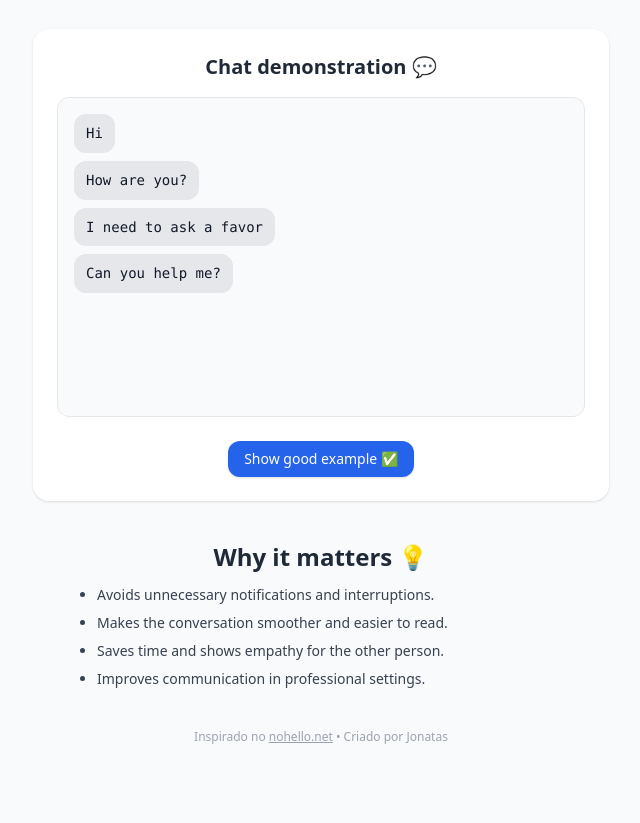
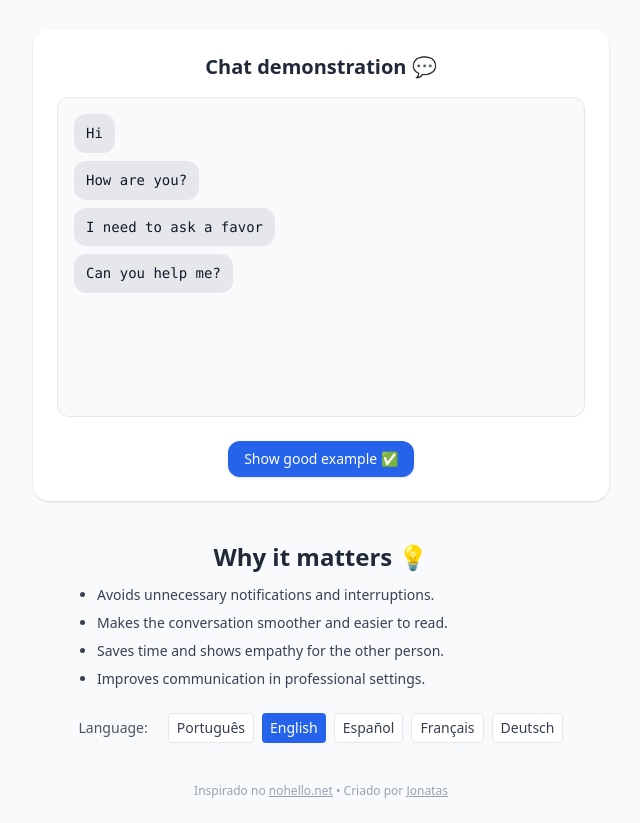
Before and after one commit to JonatasCosta/nobreaks, a plain HTML site: page index.html in a window 1280 px wide. Shown: the part 179-1002 px from the top of the page, without its empty margins (319-959 px from the left). Before the commit the page ends 948 px from the top, so only its background shows below. Drawn offline with nearby package versions, Linux system fonts and the light colour scheme.

Commit message:
Add readme file + New languages

```diff
--- a/index.html
+++ b/index.html
@@ -43,9 +43,28 @@
             </ul>
         </section>
 
+        <div class="mt-6 flex items-center justify-center space-x-3 text-sm text-gray-600 dark:text-gray-300">
+            <span class="font-medium mr-2">{{ t('languageLabel') }}</span>
+            <div class="flex space-x-2">
+                <button
+                        :class="[
+                        'px-2 py-1 rounded text-sm focus:outline-none',
+                        currentLang === opt.code ? 'bg-blue-600 text-white' : 'bg-white dark:bg-gray-800 text-gray-700 dark:text-gray-300 border border-gray-200 dark:border-gray-700'
+                    ]"
+                        :key="opt.code"
+                        @click="currentLang = opt.code"
+                        type="button"
+                        v-for="opt in langOptions"
+                >
+                    {{ opt.label }}
+                </button>
+            </div>
+        </div>
+
         <footer class="mt-10 text-gray-400 text-xs text-center">
             Inspirado no <a class="underline" href="https://nohello.net" target="_blank">nohello.net</a> • Criado por
-            Jonatas
+            <a class="underline" href="https://www.linkedin.com/in/jonatas-costa-dev/" rel="noopener noreferrer"
+               target="_blank">Jonatas</a>
         </footer>
     </main>
 </div>
@@ -65,11 +84,15 @@
                 const lang = (navs[0] || '').toLowerCase();
                 if (lang.startsWith('pt')) return 'pt';
                 if (lang.startsWith('en')) return 'en';
+                if (lang.startsWith('es')) return 'es';
+                if (lang.startsWith('fr')) return 'fr';
+                if (lang.startsWith('de')) return 'de';
                 return 'pt';
             }
 
             const translations = {
                 pt: {
+                    languageLabel: 'Idioma:',
                     title: 'Por favor, não mande mensagens quebradas.',
                     subtitle: 'Evite mandar uma linha por vez. Escreva sua mensagem de forma completa — é mais claro e educado.',
                     chatDemoTitle: 'Demonstração de chat 💬',
@@ -81,9 +104,10 @@
                     why3: 'Economiza tempo e demonstra empatia com o outro.',
                     why4: 'Melhora a comunicação em ambientes profissionais.',
                     messagesBad: ['Oi', 'Tudo bem?', 'Preciso te pedir um favor', 'Pode me ajudar?'],
-                    messagesGood: ['Oi, tudo bem? Preciso te pedir um favor pode me ajudar?']
+                    messagesGood: ['Oi, tudo bem? Preciso te pedir um favor. Pode me ajudar?']
                 },
                 en: {
+                    languageLabel: 'Language:',
                     title: "Please don't send broken messages.",
                     subtitle: 'Avoid sending one line at a time. Write your message completely — it’s clearer and more polite.',
                     chatDemoTitle: 'Chat demonstration 💬',
@@ -95,9 +119,62 @@
                     why3: 'Saves time and shows empathy for the other person.',
                     why4: 'Improves communication in professional settings.',
                     messagesBad: ['Hi', 'How are you?', 'I need to ask a favor', 'Can you help me?'],
-                    messagesGood: ['Hi, how are you? I need to ask a favor can you help me?']
+                    messagesGood: ['Hi, how are you? I need to ask a favor. Can you help me?']
+                },
+                es: {
+                    languageLabel: 'Idioma:',
+                    title: 'Por favor, no envíes mensajes fragmentados.',
+                    subtitle: 'Evita enviar una línea a la vez. Escribe tu mensaje completo — es más claro y cortés.',
+                    chatDemoTitle: 'Demostración de chat 💬',
+                    showGood: 'Mostrar exemplo bom ✅',
+                    showBad: 'Mostrar exemplo malo ❌',
+                    whyTitle: 'Por qué importa 💡',
+                    why1: 'Evita notificaciones e interrupciones innecesarias.',
+                    why2: 'Hace la conversación más fluida y fácil de leer.',
+                    why3: 'Ahorra tiempo y muestra empatía hacia la otra persona.',
+                    why4: 'Mejora la comunicación en entornos profesionales.',
+                    messagesBad: ['Hola', '¿Cómo estás?', 'Necesito pedirte un favor', '¿Me puedes ayudar?'],
+                    messagesGood: ['Hola, ¿cómo estás? Necesito pedirte un favor. ¿Me puedes ayudar?']
+                },
+                fr: {
+                    languageLabel: 'Langue :',
+                    title: "S'il vous plaît, n'envoyez pas de messages morcelés.",
+                    subtitle: 'Évitez d’envoyer une ligne à la fois. Écrivez votre message en entier — c’est plus clair et poli.',
+                    chatDemoTitle: 'Démonstration de chat 💬',
+                    showGood: 'Afficher bon exemple ✅',
+                    showBad: 'Afficher mauvais exemple ❌',
+                    whyTitle: 'Pourquoi c’est important 💡',
+                    why1: 'Évite les notifications et interruptions inutiles.',
+                    why2: 'Rend la conversation plus fluide et agréable à lire.',
+                    why3: 'Fait gagner du temps et montre de l’empathie envers l’autre.',
+                    why4: 'Améliore la communication en milieu professionnel.',
+                    messagesBad: ['Salut', 'Ça va?', "J'ai besoin de te demander une faveur", "Peux-tu m'aider?"],
+                    messagesGood: ["Salut, ça va? J'ai besoin de te demander une faveur. Peux-tu m'aider?"]
+                },
+                de: {
+                    languageLabel: 'Sprache:',
+                    title: 'Bitte sende keine zerpflückten Nachrichten.',
+                    subtitle: 'Vermeide es, eine Zeile nach der anderen zu senden. Schreibe deine Nachricht vollständig — das ist klarer und höflicher.',
+                    chatDemoTitle: 'Chat-Demonstration 💬',
+                    showGood: 'Gutes Beispiel zeigen ✅',
+                    showBad: 'Schlechtes Beispiel zeigen ❌',
+                    whyTitle: 'Warum es wichtig ist 💡',
+                    why1: 'Vermeidet unnötige Benachrichtigungen und Unterbrechungen.',
+                    why2: 'Macht das Gespräch flüssiger und leichter lesbar.',
+                    why3: 'Spart Zeit und zeigt Empathie gegenüber dem anderen.',
+                    why4: 'Verbessert die Kommunikation in professionellen Umgebungen.',
+                    messagesBad: ['Hi', 'Wie geht’s?', 'Ich muss dich um einen Gefallen bitten', 'Kannst du mir helfen?'],
+                    messagesGood: ['Hi, wie geht’s? Ich muss dich um einen Gefallen bitten. Kannst du mir helfen?']
                 }
             };
+
+            const langOptions = [
+                {code: 'pt', label: 'Português'},
+                {code: 'en', label: 'English'},
+                {code: 'es', label: 'Español'},
+                {code: 'fr', label: 'Français'},
+                {code: 'de', label: 'Deutsch'},
+            ];
 
             function t(key) {
                 return translations[currentLang.value][key] || key;
@@ -134,7 +211,7 @@
                 playChatDemo();
             });
 
-            return {t, currentMessages, showingBadExample, toggleChatExample, currentLang};
+            return {t, currentMessages, showingBadExample, toggleChatExample, currentLang, langOptions};
         }
     }).mount('#app');
 </script>
```
Also changed, not shown: 1 other file.
